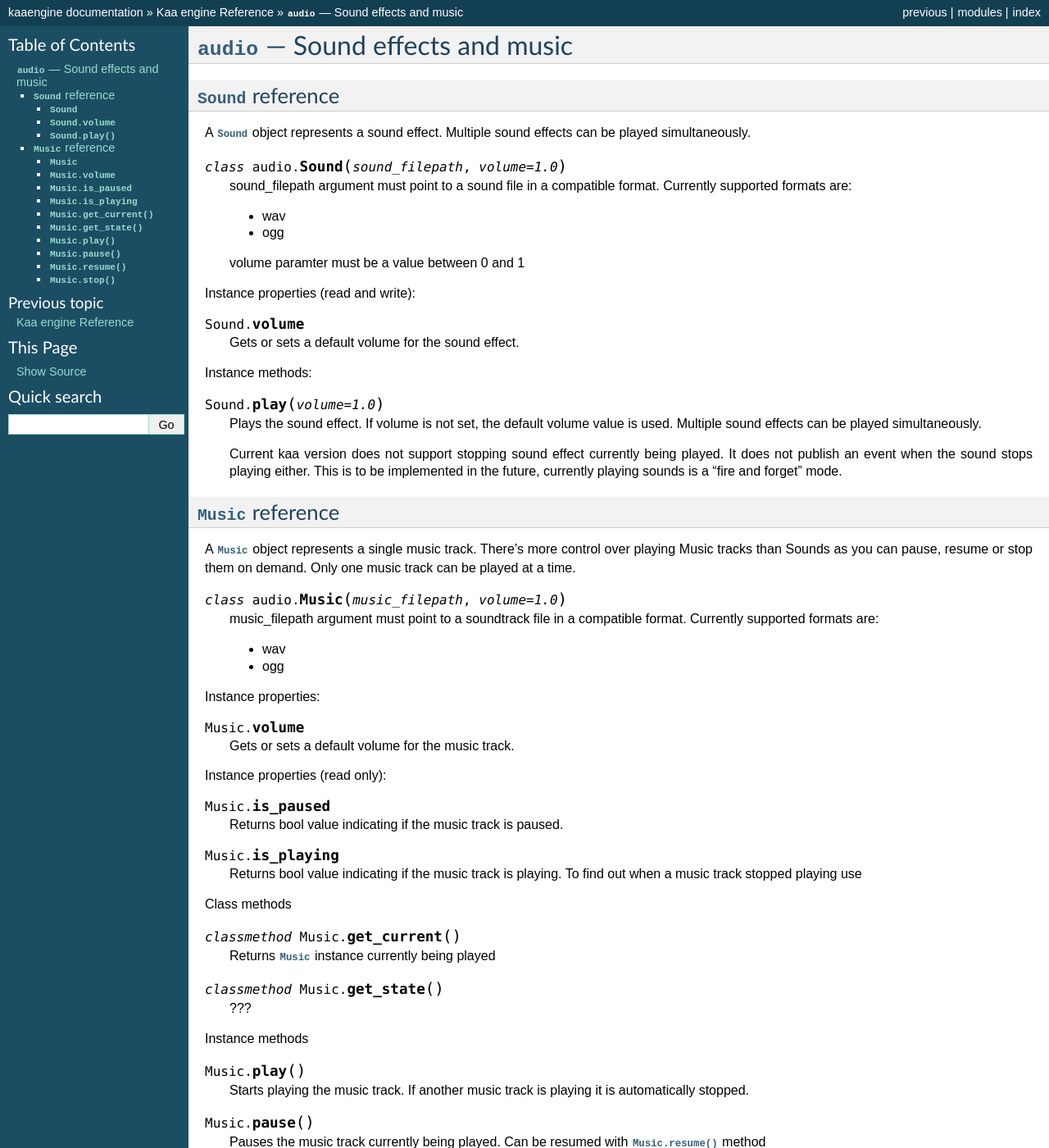
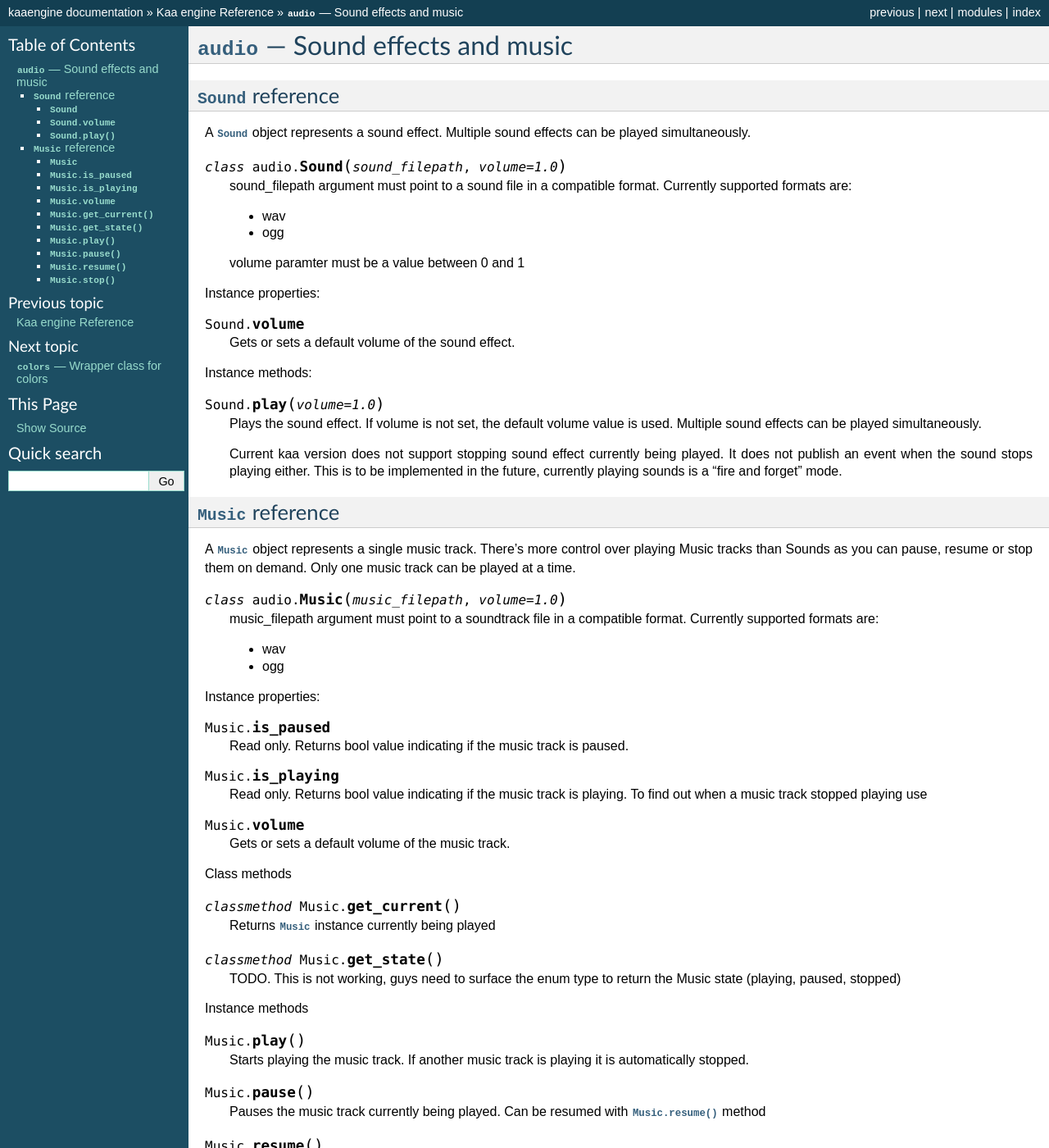
Before and after one commit to kaaengine/kaa, a Sphinx documentation site: the page built from docs/reference/audio.rst, in a window 1280 px wide and 1400 px high. Shown: the whole window at 82% size. Built offline with Sphinx 7.4.7, drawn with Linux system fonts in a browser that asks for light colours.

Commit message:
added page for the colors module

```diff
--- a/docs/reference/audio.rst
+++ b/docs/reference/audio.rst
@@ -17,11 +17,11 @@
 
    volume paramter must be a value between 0 and 1
 
-Instance properties (read and write):
+Instance properties:
 
 .. attribute:: Sound.volume
 
-    Gets or sets a default volume for the sound effect.
+    Gets or sets a default volume of the sound effect.
 
 Instance methods:
 
@@ -50,20 +50,18 @@
 
 Instance properties:
 
-.. attribute:: Music.volume
-
-    Gets or sets a default volume for the music track.
-
-Instance properties (read only):
-
 .. attribute:: Music.is_paused
 
-    Returns bool value indicating if the music track is paused.
+    Read only. Returns bool value indicating if the music track is paused.
 
 .. attribute:: Music.is_playing
 
-    Returns bool value indicating if the music track is playing. To find out when a music track stopped playing
+    Read only. Returns bool value indicating if the music track is playing. To find out when a music track stopped playing
     use
+
+.. attribute:: Music.volume
+
+    Gets or sets a default volume of the music track.
 
 Class methods
 
@@ -73,7 +71,7 @@
 
 .. classmethod:: Music.get_state()
 
-    ???
+    TODO. This is not working, guys need to surface the enum type to return the Music state (playing, paused, stopped)
 
 Instance methods
 
--- a/docs/reference/index.rst
+++ b/docs/reference/index.rst
@@ -6,6 +6,7 @@
     :caption: Full kaa reference:
 
     audio
+    colors
 
 All kaa imports cheat sheet
 ---------------------------
```
Also changed, not shown: docs/reference/colors.rst (added, +47 -0 lines).
